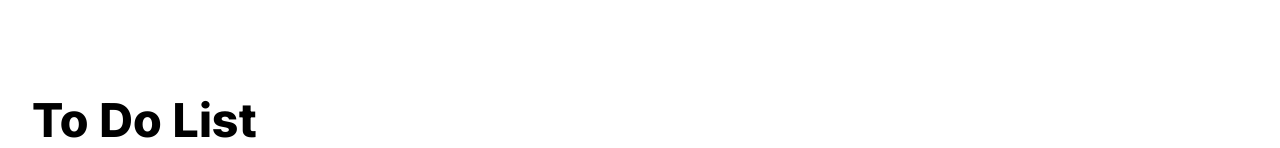
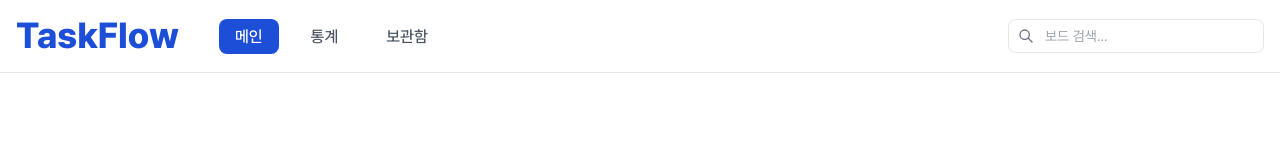
Before and after one commit to Hyunwooz/KHW_ToDoPage, a Next.js app: page / in a window 1280 px wide. Shown: the top 148 px of the page. Built offline with nearby package versions, Linux system fonts and the light colour scheme.

Commit message:
refactor : ClientLayout 적용

```diff
--- a/src/app/layout.tsx
+++ b/src/app/layout.tsx
@@ -1,6 +1,7 @@
 import type { Metadata } from 'next';
 import localFont from 'next/font/local';
 import '@/styles/global.css';
+import ClientLayout from '@/components/layout/ClientLayout';
 
 const pretendard = localFont({
   src: '../../public/fonts/PretendardVariable.woff2',
@@ -10,7 +11,7 @@ const pretendard = localFont({
 });
 
 export const metadata: Metadata = {
-  title: 'ToDo Page',
+  title: 'ToDo',
   description: '업무의 효율을 증진시키기 위한 칸반형태의 To-Do List 입니다.',
 };
 
@@ -22,9 +23,7 @@ export default function RootLayout({
   return (
     <html lang='ko'>
       <body className={`${pretendard.className}`}>
-        <main className='mx-auto min-h-[70vh] max-w-primary px-4'>
-          {children}
-        </main>
+        <ClientLayout>{children}</ClientLayout>
       </body>
     </html>
   );
```
